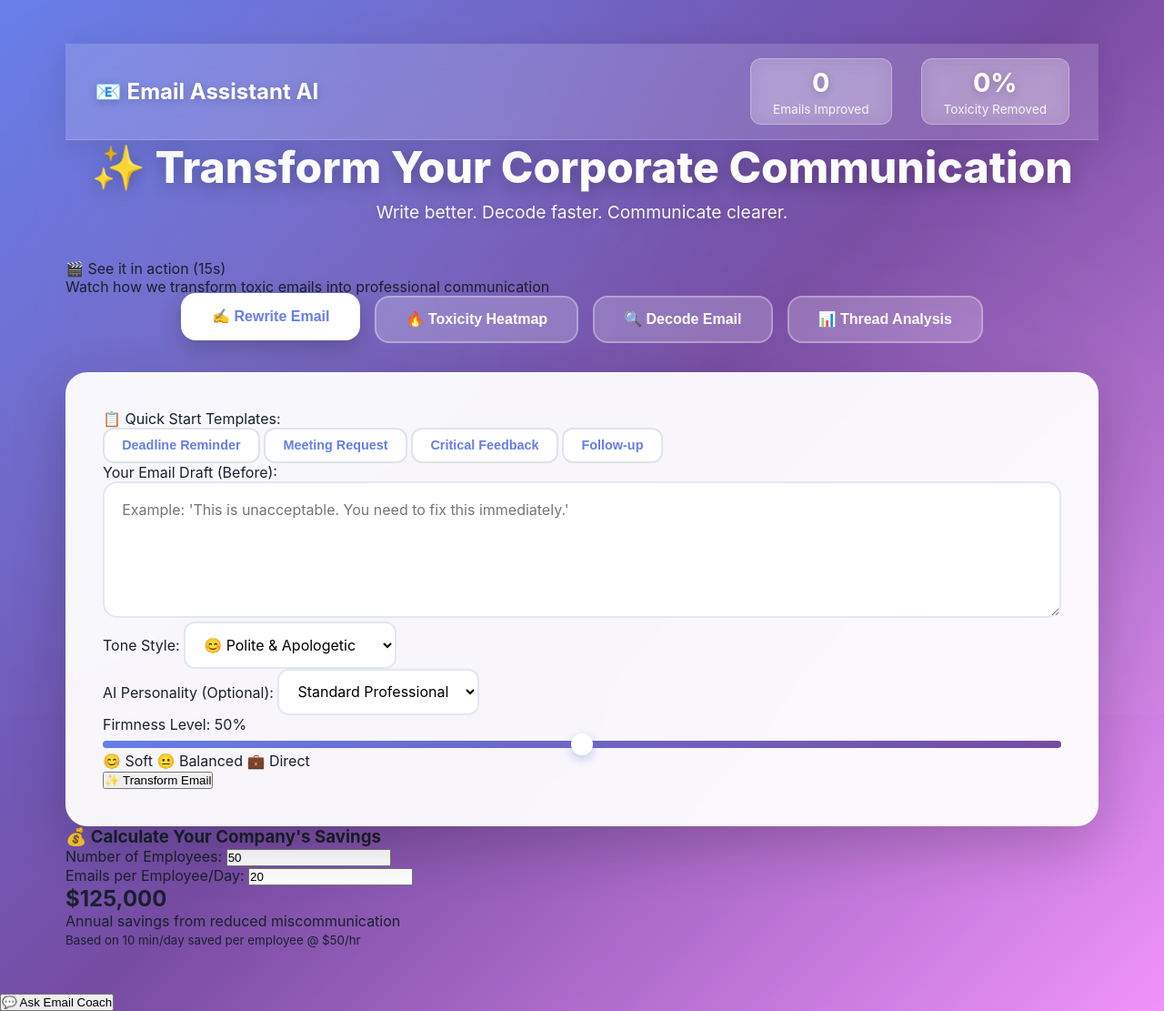
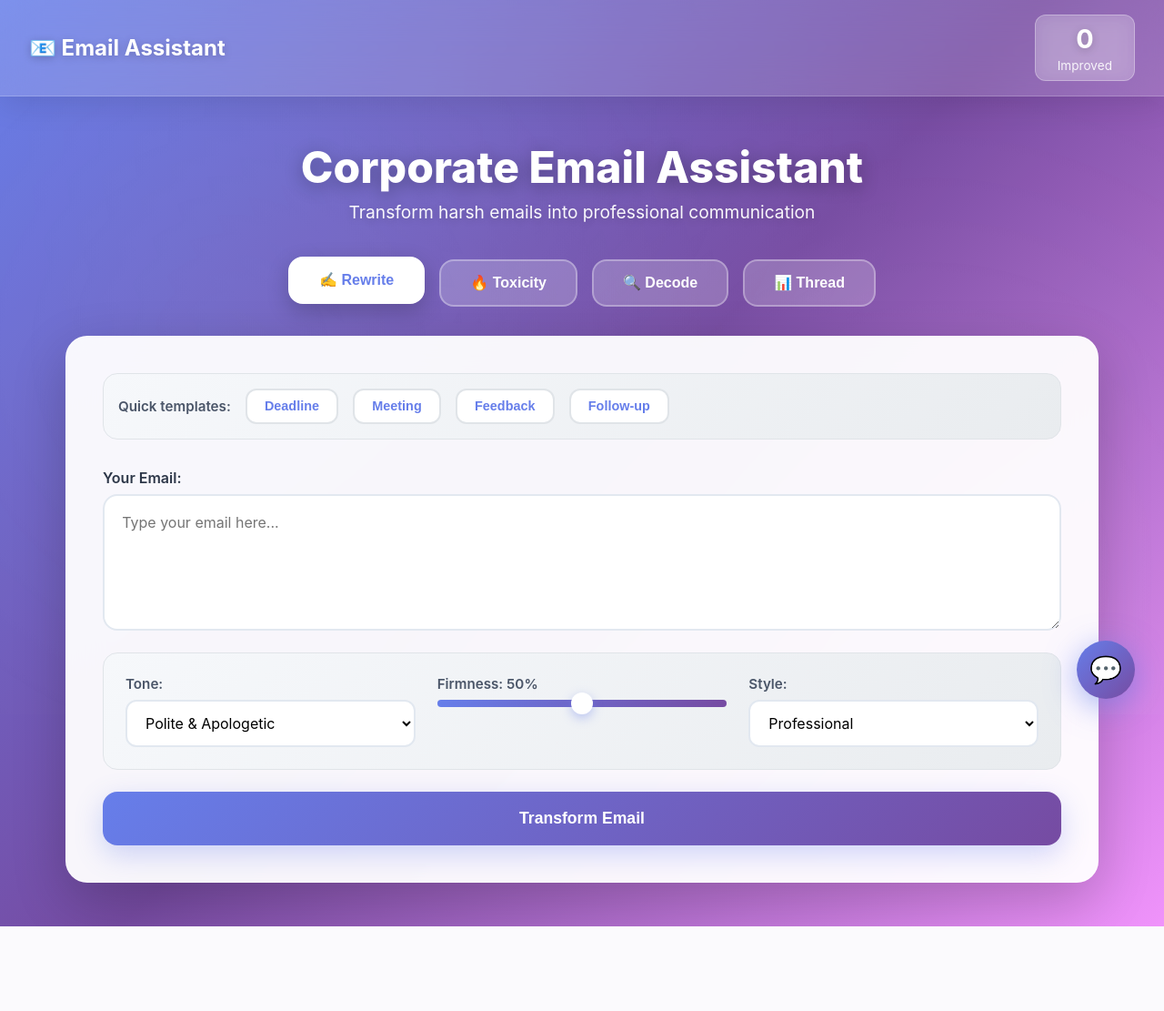
Before and after one commit to Swayamshree220/emailtone, a Flask app: page / in a window 1280 px wide. Shown: the whole page at 91% size. After the commit the page ends 1018 px from the top, so only its background shows below. Run offline with Flask 3, Linux system fonts and the light colour scheme.

Commit message:
Update index.html

```diff
--- a/templates/index.html
+++ b/templates/index.html
@@ -3,282 +3,185 @@
 <head>
     <meta charset="UTF-8">
     <meta name="viewport" content="width=device-width, initial-scale=1.0">
-    <title>Corporate Email Assistant - AI-Powered Communication</title>
+    <title>Corporate Email Assistant</title>
     <link rel="stylesheet" href="{{ url_for('static', filename='style.css') }}">
-    <link rel="manifest" href="/manifest.json">
-    <meta name="theme-color" content="#667eea">
 </head>
 <body>
-    <!-- Particle Background -->
-    <div id="particles-js"></div>
-
-    <div class="container">
-        <!-- Header with Stats -->
+    <!-- Header -->
     <header>
-            <div class="logo">📧 Email Assistant AI</div>
-            <div class="stats-bar" id="stats-bar">
+        <div class="logo">📧 Email Assistant</div>
+        <div class="stats-bar">
             <div class="stat-item">
                 <span class="stat-value" id="emails-count">0</span>
-                    <span class="stat-label">Emails Improved</span>
-                </div>
-                <div class="stat-item">
-                    <span class="stat-value" id="toxicity-removed">0%</span>
-                    <span class="stat-label">Toxicity Removed</span>
+                <span class="stat-label">Improved</span>
             </div>
         </div>
     </header>
 
-        <h1>✨ Transform Your Corporate Communication</h1>
-        <p class="tagline">Write better. Decode faster. Communicate clearer.</p>
+    <div class="container">
+        <h1>Corporate Email Assistant</h1>
+        <p class="tagline">Transform harsh emails into professional communication</p>
 
-        <!-- Demo Video Section -->
-        <div class="demo-section">
-            <div class="demo-badge">🎬 See it in action (15s)</div>
-            <p class="demo-text">Watch how we transform toxic emails into professional communication</p>
-        </div>
-
-        <!-- Mode Selector Tabs -->
+        <!-- Mode Tabs -->
         <div class="mode-selector">
-            <button class="mode-btn active" data-mode="rewrite">
-                <span class="mode-icon">✍️</span>
-                <span class="mode-name">Rewrite Email</span>
-            </button>
-            <button class="mode-btn" data-mode="toxicity">
-                <span class="mode-icon">🔥</span>
-                <span class="mode-name">Toxicity Heatmap</span>
-            </button>
-            <button class="mode-btn" data-mode="decode">
-                <span class="mode-icon">🔍</span>
-                <span class="mode-name">Decode Email</span>
-            </button>
-            <button class="mode-btn" data-mode="thread">
-                <span class="mode-icon">📊</span>
-                <span class="mode-name">Thread Analysis</span>
-            </button>
+            <button class="mode-btn active" data-mode="rewrite">✍️ Rewrite</button>
+            <button class="mode-btn" data-mode="toxicity">🔥 Toxicity</button>
+            <button class="mode-btn" data-mode="decode">🔍 Decode</button>
+            <button class="mode-btn" data-mode="thread">📊 Thread</button>
         </div>
 
         <!-- REWRITE MODE -->
         <div id="rewrite-mode" class="mode-panel active">
-            <!-- Template Selector -->
-            <div class="template-selector">
-                <label>📋 Quick Start Templates:</label>
-                <div class="template-buttons">
-                    <button class="template-btn" data-template="deadline_reminder">Deadline Reminder</button>
-                    <button class="template-btn" data-template="meeting_request">Meeting Request</button>
-                    <button class="template-btn" data-template="feedback">Critical Feedback</button>
+            <div class="template-bar">
+                <span class="template-label">Quick templates:</span>
+                <button class="template-btn" data-template="deadline_reminder">Deadline</button>
+                <button class="template-btn" data-template="meeting_request">Meeting</button>
+                <button class="template-btn" data-template="feedback">Feedback</button>
                 <button class="template-btn" data-template="followup">Follow-up</button>
             </div>
+
+            <div class="form-section">
+                <div class="input-group">
+                    <label>Your Email:</label>
+                    <textarea id="email-input" placeholder="Type your email here..."></textarea>
                 </div>
 
-            <div class="split-view">
-                <div class="input-pane">
-                    <label>Your Email Draft (Before):</label>
-                    <textarea id="email-input" placeholder="Example: 'This is unacceptable. You need to fix this immediately.'"></textarea>
-
-                    <div class="controls-grid">
-                        <div class="control-group">
-                            <label>Tone Style:</label>
+                <div class="controls">
+                    <div class="control">
+                        <label>Tone:</label>
                         <select id="tone-select">
                             {% for key, value in tones.items() %}
-                                <option value="{{ key }}">{{ value.emoji }} {{ value.name }}</option>
+                            <option value="{{ key }}">{{ value.name }}</option>
                             {% endfor %}
                         </select>
                     </div>
 
-                        <div class="control-group">
-                            <label>AI Personality (Optional):</label>
+                    <div class="control">
+                        <label>Firmness: <span id="aggression-value">50</span>%</label>
+                        <input type="range" id="aggression-slider" min="0" max="100" value="50">
+                    </div>
+
+                    <div class="control">
+                        <label>Style:</label>
                         <select id="personality-select">
-                                <option value="">Standard Professional</option>
-                                {% for key, value in personalities.items() %}
+                            <option value="">Professional</option>
+                            {% for key in personalities %}
                             <option value="{{ key }}">{{ key.title() }}</option>
                             {% endfor %}
                         </select>
                     </div>
                 </div>
 
-                    <div class="slider-container">
-                        <label>Firmness Level: <span id="aggression-value">50</span>%</label>
-                        <input type="range" id="aggression-slider" min="0" max="100" value="50">
-                        <div class="slider-labels">
-                            <span>😊 Soft</span>
-                            <span>😐 Balanced</span>
-                            <span>💼 Direct</span>
+                <button class="btn-primary" id="rewrite-btn">Transform Email</button>
+
+                <div class="result" id="rewrite-output" style="display: none;">
+                    <label>Result:</label>
+                    <div class="result-box" id="rewritten-text"></div>
+                    <button class="btn-secondary" id="copy-rewrite">Copy</button>
                 </div>
             </div>
         </div>
 
-                <div class="output-pane" id="rewrite-output" style="display: none;">
-                    <label>✨ Improved Email (After):</label>
-                    <div class="output-box" id="rewritten-text"></div>
-                    <div class="action-buttons">
-                        <button class="copy-btn" id="copy-rewrite">📋 Copy</button>
-                        <button class="compare-btn" id="compare-btn">🔄 Show Comparison</button>
-                    </div>
-                </div>
+        <!-- TOXICITY MODE -->
+        <div id="toxicity-mode" class="mode-panel">
+            <div class="form-section">
+                <div class="input-group">
+                    <label>Email to Analyze:</label>
+                    <textarea id="toxicity-input" placeholder="Paste email here..."></textarea>
                 </div>
 
-            <button class="action-btn primary" id="rewrite-btn">
-                <span class="btn-icon">✨</span>
-                <span class="btn-text">Transform Email</span>
-            </button>
+                <button class="btn-primary" id="toxicity-btn">Analyze</button>
+
+                <div class="result" id="toxicity-output" style="display: none;">
+                    <div class="meter">
+                        <label>Toxicity: <span id="toxicity-percent">0%</span></label>
+                        <div class="meter-bar">
+                            <div class="meter-fill" id="toxicity-fill"></div>
+                        </div>
+                        <p class="meter-desc" id="toxicity-desc"></p>
                     </div>
 
-        <!-- TOXICITY HEATMAP MODE -->
-        <div id="toxicity-mode" class="mode-panel">
-            <div class="feature-highlight">
-                <h3>🔥 Toxicity Detector</h3>
-                <p>Instantly identify passive-aggressive phrases and hidden hostility</p>
+                    <div class="highlighted-text" id="highlighted-email"></div>
+                    <div id="phrase-list"></div>
                 </div>
-
-            <div class="input-section">
-                <label>Paste Email to Analyze:</label>
-                <textarea id="toxicity-input" placeholder="Example: 'Per my last email, just circling back on this. As I mentioned before, we need this ASAP.'"></textarea>
-            </div>
-
-            <button class="action-btn danger" id="toxicity-btn">
-                <span class="btn-icon">🔍</span>
-                <span class="btn-text">Scan for Toxicity</span>
-            </button>
-
-            <div class="output-section" id="toxicity-output" style="display: none;">
-                <div class="toxicity-meter">
-                    <label>Overall Toxicity Score:</label>
-                    <div class="meter-bar">
-                        <div class="meter-fill" id="toxicity-fill" style="width: 0%"></div>
-                        <span class="meter-text" id="toxicity-percent">0%</span>
-                    </div>
-                    <p class="toxicity-desc" id="toxicity-desc"></p>
-                </div>
-
-                <div class="highlighted-email" id="highlighted-email"></div>
-
-                <div class="phrase-list" id="phrase-list"></div>
             </div>
         </div>
 
         <!-- DECODE MODE -->
         <div id="decode-mode" class="mode-panel">
-            <div class="feature-highlight">
-                <h3>🔍 Corporate Speak Decoder</h3>
-                <p>Reveal what they're REALLY saying behind the professional facade</p>
+            <div class="form-section">
+                <div class="input-group">
+                    <label>Email to Decode:</label>
+                    <textarea id="decode-input" placeholder="Paste corporate email here..."></textarea>
                 </div>
 
-            <div class="input-section">
-                <label>Email to Decode:</label>
-                <textarea id="decode-input" placeholder="Example: 'Per my last email, I wanted to circle back on the deliverables. Let's sync up when you have bandwidth.'"></textarea>
-            </div>
+                <button class="btn-primary" id="decode-btn">Decode</button>
 
-            <button class="action-btn secondary" id="decode-btn">
-                <span class="btn-icon">🔓</span>
-                <span class="btn-text">Decode Hidden Meaning</span>
-            </button>
-
-            <div class="output-section" id="decode-output" style="display: none;">
-                <div class="aggression-meter">
-                    <label>Passive-Aggression Score:</label>
+                <div class="result" id="decode-output" style="display: none;">
                     <div class="score-display">
+                        <label>Aggression Score: <span id="aggression-score">0/10</span></label>
                         <div class="score-bar">
                             <div class="score-fill" id="aggression-fill"></div>
                         </div>
-                        <span class="score-value" id="aggression-score">0/10</span>
                     </div>
-                </div>
-                <div class="analysis-box" id="decoded-text"></div>
-            </div>
-        </div>
-
-        <!-- THREAD ANALYSIS MODE -->
-        <div id="thread-mode" class="mode-panel">
-            <div class="feature-highlight">
-                <h3>📊 Email Thread Analyzer</h3>
-                <p>Detect tone escalation and communication breakdown patterns</p>
-            </div>
-
-            <div class="input-section">
-                <label>Paste Full Email Thread:</label>
-                <textarea id="thread-input" rows="10" placeholder="Paste entire conversation from oldest to newest..."></textarea>
-            </div>
-
-            <button class="action-btn info" id="analyze-btn">
-                <span class="btn-icon">📈</span>
-                <span class="btn-text">Analyze Communication</span>
-            </button>
-
-            <div class="output-section" id="thread-output" style="display: none;">
-                <div class="analysis-box" id="thread-analysis"></div>
-            </div>
-        </div>
-
-        <!-- ROI Calculator -->
-        <div class="roi-section">
-            <h3>💰 Calculate Your Company's Savings</h3>
-            <div class="roi-calculator">
-                <div class="roi-inputs">
-                    <div class="roi-input-group">
-                        <label>Number of Employees:</label>
-                        <input type="number" id="roi-employees" value="50" min="1">
-                    </div>
-                    <div class="roi-input-group">
-                        <label>Emails per Employee/Day:</label>
-                        <input type="number" id="roi-emails" value="20" min="1">
-                    </div>
-                </div>
-                <div class="roi-result">
-                    <h2>$<span id="annual-savings">125,000</span></h2>
-                    <p>Annual savings from reduced miscommunication</p>
-                    <small>Based on 10 min/day saved per employee @ $50/hr</small>
+                    <div class="result-box" id="decoded-text"></div>
                 </div>
             </div>
         </div>
 
-        <!-- Loading Indicator -->
-        <div class="loader" id="loader" style="display: none;">
-            <div class="spinner"></div>
-            <p>Processing with AI...</p>
-        </div>
+        <!-- THREAD MODE -->
+        <div id="thread-mode" class="mode-panel">
+            <div class="form-section">
+                <div class="input-group">
+                    <label>Email Thread:</label>
+                    <textarea id="thread-input" rows="8" placeholder="Paste full conversation..."></textarea>
                 </div>
 
-    <!-- AI Email Coach Chat -->
-    <button class="chat-toggle" id="chat-toggle">
-        💬 Ask Email Coach
-    </button>
+                <button class="btn-primary" id="analyze-btn">Analyze</button>
 
-    <div class="chat-panel" id="chat-panel">
-        <div class="chat-header">
-            <div class="chat-title">
-                <span class="chat-icon">🤖</span>
-                <span>Email Communication Coach</span>
+                <div class="result" id="thread-output" style="display: none;">
+                    <div class="result-box" id="thread-analysis"></div>
                 </div>
-            <button class="chat-close" id="chat-close">✕</button>
-        </div>
-
-        <div class="chat-suggestions">
-            <button class="suggestion-chip" data-suggestion="Is this email too harsh?">Is this email too harsh?</button>
-            <button class="suggestion-chip" data-suggestion="Make this more polite">Make this more polite</button>
-            <button class="suggestion-chip" data-suggestion="Which tone should I choose?">Which tone should I choose?</button>
-            <button class="suggestion-chip" data-suggestion="Explain what sounds aggressive">What sounds aggressive?</button>
-        </div>
-
-        <div class="chat-messages" id="chat-messages">
-            <div class="chat-message bot">
-                <div class="message-content">
-                    Hello! I'm your email communication coach. I can help you improve tone, clarity, and professionalism. What would you like to know?
             </div>
         </div>
     </div>
 
-        <div class="chat-input-area">
-            <input type="text" class="chat-input" id="chat-input" placeholder="Ask about your email...">
+    <!-- Chat -->
+    <button class="chat-btn" id="chat-toggle">💬</button>
+
+    <div class="chat-panel" id="chat-panel">
+        <div class="chat-header">
+            <span>Email Coach</span>
+            <button class="chat-close" id="chat-close">✕</button>
+        </div>
+
+        <div class="chat-chips">
+            <button class="chip" data-suggestion="Is this email too harsh?">Too harsh?</button>
+            <button class="chip" data-suggestion="Make this more polite">More polite</button>
+            <button class="chip" data-suggestion="Which tone should I choose?">Which tone?</button>
+        </div>
+
+        <div class="chat-messages" id="chat-messages">
+            <div class="chat-msg bot">
+                <div class="msg-content">Hi! I'm your email coach. How can I help?</div>
+            </div>
+        </div>
+
+        <div class="chat-input-wrap">
+            <input type="text" class="chat-input" id="chat-input" placeholder="Ask a question...">
             <button class="chat-send" id="chat-send">Send</button>
         </div>
 
-        <div class="typing-indicator" id="typing-indicator" style="display: none;">
+        <div class="typing" id="typing-indicator" style="display: none;">
             <span></span><span></span><span></span>
         </div>
     </div>
 
-    <!-- Particles.js -->
-    <script src="https://cdn.jsdelivr.net/particles.js/2.0.0/particles.min.js"></script>
+    <!-- Loader -->
+    <div class="loader" id="loader" style="display: none;">
+        <div class="spinner"></div>
+    </div>
+
     <script src="{{ url_for('static', filename='script.js') }}"></script>
 </body>
 </html>
```
Lines whose indentation alone changed are shown as unchanged.
